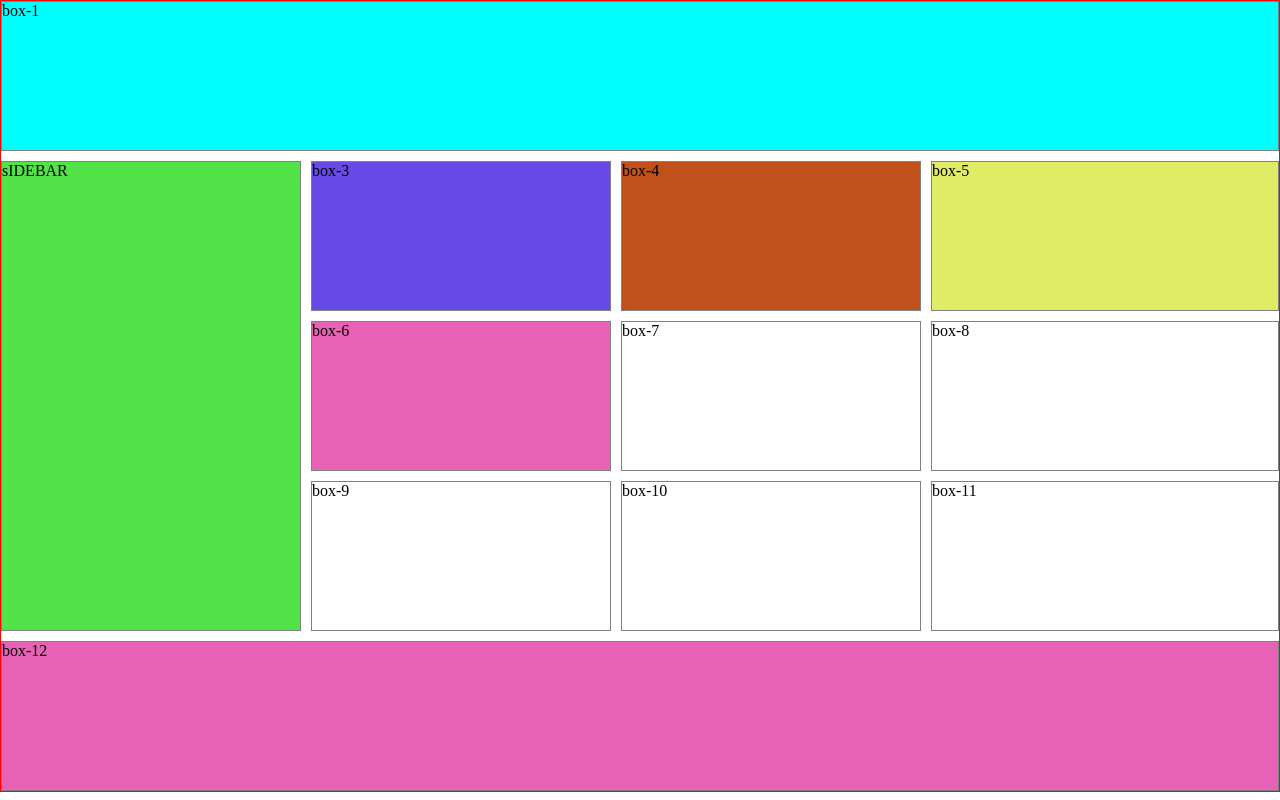
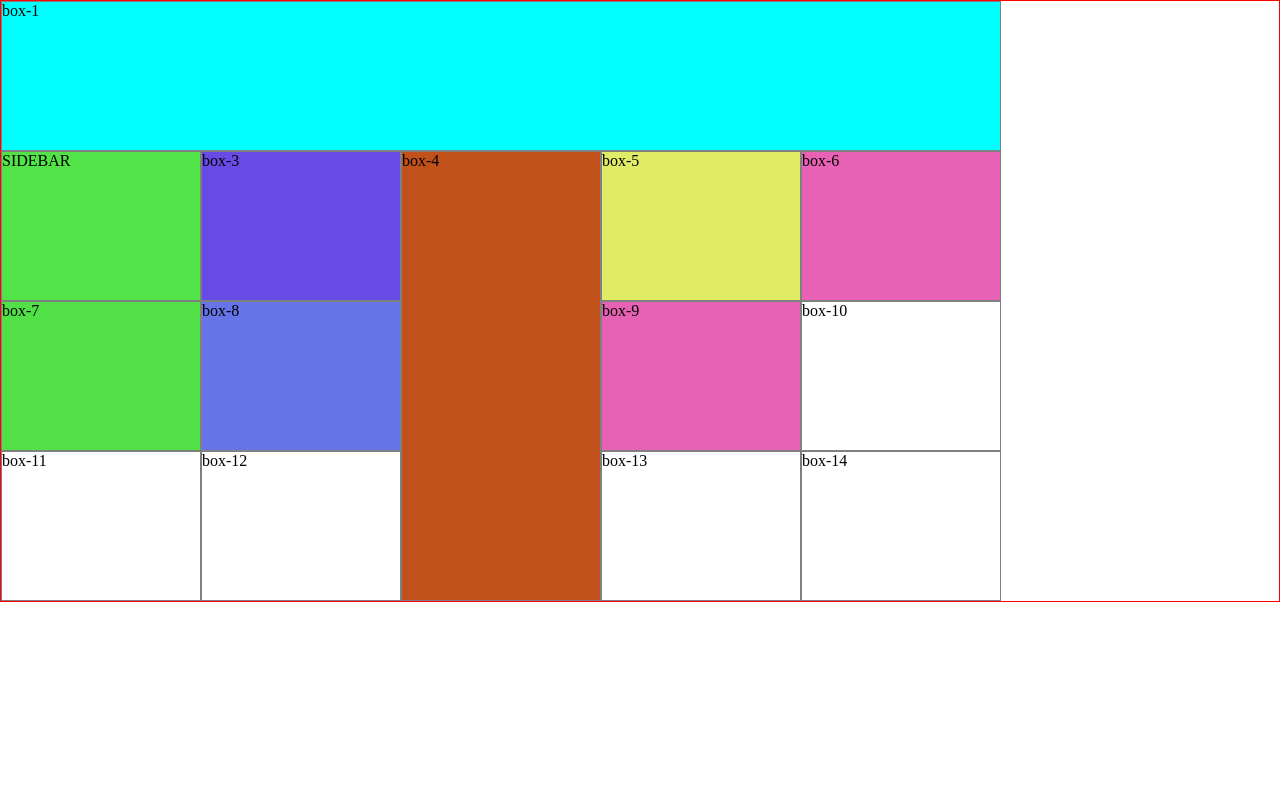
Before and after one commit to Prabhatlodhi/Prog_CSS__code, a plain HTML site: page 09-02-2024/index.html in a window 1280 px wide. Drawn offline with Linux system fonts and the light colour scheme.

Commit message:
10-02-2024

```diff
--- a/09-02-2024/index.html
+++ b/09-02-2024/index.html
@@ -9,7 +9,7 @@
  <body>
     <div class="parent">
         <div class="box box-1">box-1</div>
-        <div class="box box-2">sIDEBAR</div>
+        <div class="box box-2">SIDEBAR</div>
         <div class="box box-3">box-3</div>
         <div class="box box-4">box-4</div>
         <div class="box box-5">box-5</div>
@@ -18,8 +18,10 @@
         <div class="box box-8">box-8</div>
         <div class="box box-9">box-9</div>
         <div class="box box-10">box-10</div>
-        <div class="box box-11">box-11</div>
-        <div class="box box-12">box-12</div>
+        <div class="box box-10">box-11</div>
+        <div class="box box-10">box-12</div>
+        <div class="box box-10">box-13</div>
+        <div class="box box-10">box-14</div>
     </div>
  </body>
  </html>
--- a/09-02-2024/style.css
+++ b/09-02-2024/style.css
@@ -7,20 +7,20 @@
 .parent {
   border: 1px solid red;
   display: grid;
-  grid-template-columns: 300px 300px 300px;
+  grid-template-columns: 200px 200px 200px 200px 200px;
   grid-auto-rows: 150px;
   /* grid-template-rows: 150px 150px; */
   /* grid-column-gap: 20px;
   grid-row-gap: 20px; */
   /* grid-gap: 20px; */
-  grid-template-areas:
+  /* grid-template-areas:
   "header header header header"
   "sidebar content-1 content-2 content-3"
   "sidebar content-4 content-5 content-6"
   "sidebar content-7 content-8 content-9"
   "footer footer footer footer"
-  ;
-  grid-gap: 10px;
+  ; */
+  /* grid-gap: 10px; */
 }
 
 .box {
@@ -31,35 +31,91 @@
 
 .box-1 {
   background-color: aqua;
-  grid-area: header;
+  /* grid-area: header; */
+  /* grid-column-start: 1;
+  grid-column-end: 5;
+  grid-row-start: 1;
+  grid-row-end: 2; */
+  /* grid-column: 1/5;
+  grid-row: 1/2; */
+  grid-column: span 5;
+  grid-row: span 1;
 }
 
 .box-2 {
   background-color: rgb(81, 227, 71);
-  grid-area: sidebar;
+  /* grid-area: sidebar; */
+  /* grid-column-start: 1;
+  grid-column-end: 2;
+  grid-row-start: 2;
+  grid-row-end: 5; */
+  /* grid-column: span 1;
+  grid-row: span 3; */
 }
 
 .box-3 {
   background-color: rgb(104, 75, 230);
-  grid-area: content-1;
+  /* grid-area: content-1; */
+  /* grid-column-start: 2;
+  grid-column-end: 4;
+  grid-row-start: 2;
+  grid-row-end: 3; */
+  /* grid-column: span 2;
+  grid-row: span 1; */
 }
 
 .box-4 {
   background-color: rgb(192, 81, 26);
-    grid-area: content-2;
+  /* grid-area: content-2; */
+  grid-column: span 1;
+  grid-row: span 3;
 }
 
 .box-5 {
   background-color: rgb(224, 235, 102);
-    grid-area: content-3;
+  /* grid-area: content-3; */
+  /* grid-column: span 1;
+  grid-row: span 1; */
 }
 
 .box-6 {
   background-color: rgb(231, 98, 180);
-    grid-area: content-4;
+  /* grid-area: content-4; */
+  /* grid-column-start: 3;
+  grid-column-end: 5;
+  grid-row-start: 3;
+  grid-row-end: 4; */
+  /* grid-column: span 2;
+  grid-row: span 1; */
 }
 
-  .box-12{
+.box-7 {
+  background-color: rgb(81, 225, 71);
+  /* grid-area: content-4; */
+  /* grid-column-start:2;
+  grid-column-end: 4;
+  grid-row-start: 4;
+  grid-row-end: 5; */
+  /* grid-column: span 3;
+  grid-row: span 1; */
+}
+
+.box-8 {
+  background-color: rgb(103, 116, 232);
+  /* grid-area: content-4; */
+  /* grid-column-start:4;
+  grid-column-end: 5;
+  grid-row-start: 4;
+  grid-row-end: 5; */
+  /* grid-column: span 4;
+  grid-row: span 1; */
+}
+
+.box-9 {
   background-color: rgb(231, 98, 180);
-    grid-area: footer;
+  /* grid-area: footer; */
+  /* grid-column-start:1;
+  grid-column-end: 5;
+  grid-row-start: 5;
+  grid-row-end: 6; */
 }
--- /dev/null
+++ b/10-02-2024/style.css
@@ -0,0 +1,29 @@
+* {
+  margin: 0;
+  padding: 0;
+  box-sizing: border-box;
+}
+
+.parent {
+  border: 2px solid red;
+  height: 100vh;
+  display: flex;
+  /* position: relative; */
+}
+
+.child {
+  border: 2px solid grey;
+  width: 100px;
+  height: 100px;
+  color: red !important;
+  /* margin: 10px 20px; */
+  /* margin: auto; */
+  /* margin-left:250px; */
+  /* position: absolute;
+  top: 50%;
+  left: 50%; */
+  /* transform: translate(-50%, -50%); */
+  /* left: 0;
+    right: 0;
+    margin: auto; */
+}
```
Also changed, not shown: 10-02-2024/index.html (added, +14 -0 lines). Lines whose indentation alone changed are shown as unchanged.
